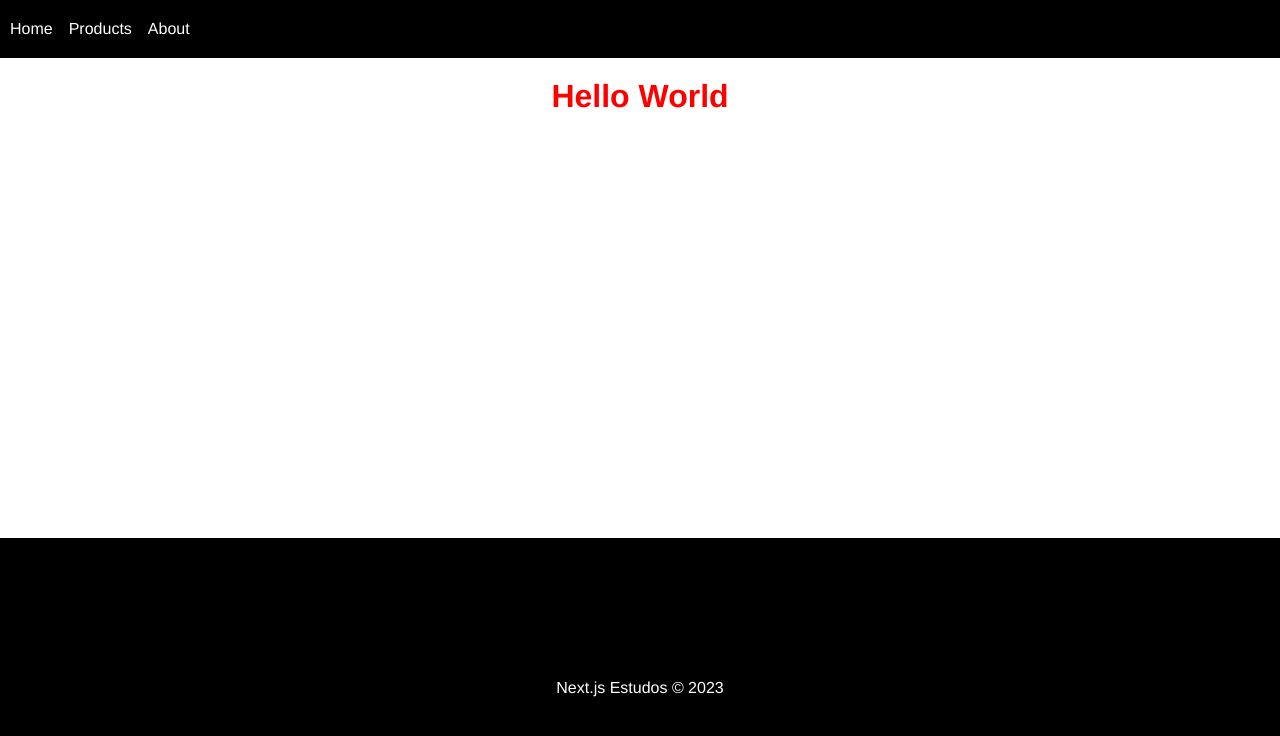
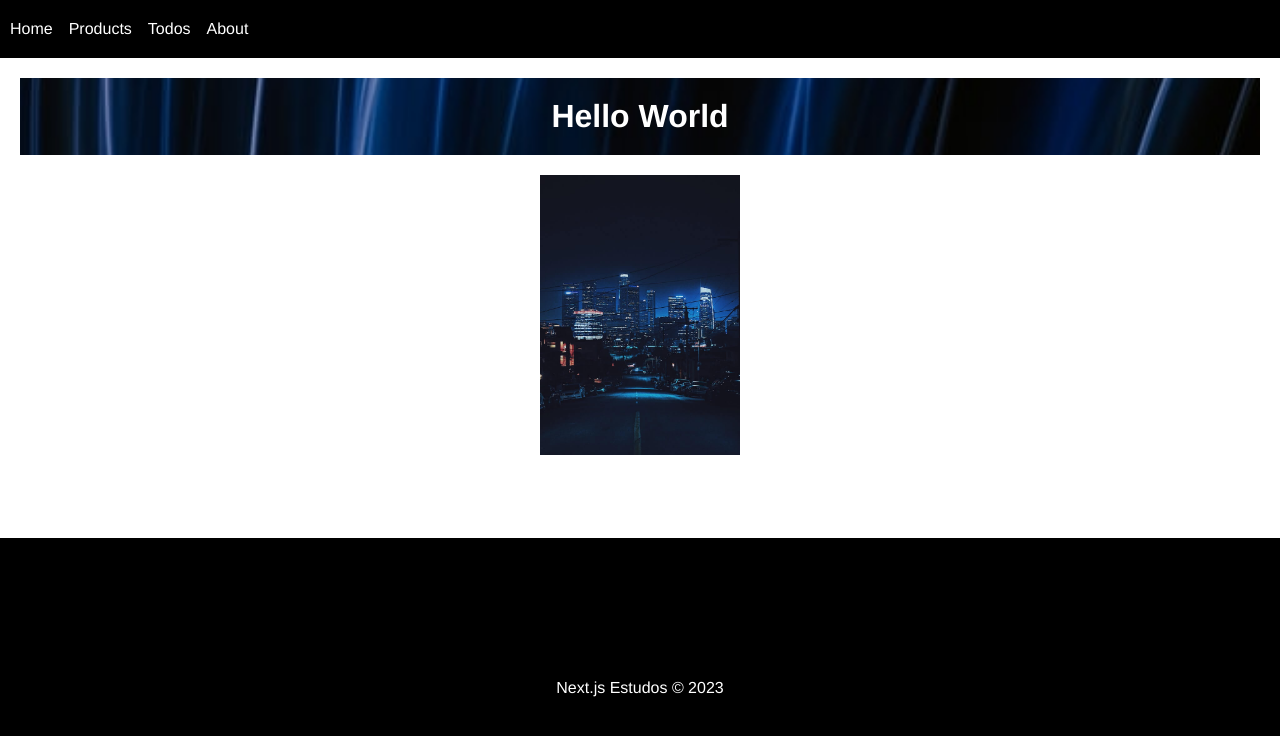
Before and after one commit to noearaujo/Estudos, a Next.js app in the folder nextjs/hello-world/: page / in a window 1280 px wide. Shown: the top 736 px of the page. Built offline with nearby package versions, Linux system fonts and the light colour scheme.

Commit message:
data Fecth - api

```diff
--- a/nextjs/hello-world/src/components/navbar.js
+++ b/nextjs/hello-world/src/components/navbar.js
@@ -6,6 +6,7 @@ export default function Navbar() {
         <div className={styles.navbar}>
             <Link href="/">Home</Link>
             <Link href="/products">Products</Link>
+            <Link href="/todos">Todos</Link>
             <Link href="/about">About</Link>
         </div>
     )
--- a/nextjs/hello-world/src/pages/index.js
+++ b/nextjs/hello-world/src/pages/index.js
@@ -6,7 +6,10 @@ export default function Home() {
   return (
     <>
       <MyHead title="Hello World" />
-      <h1 className={styles.title}>Hello World</h1>
+      <div>
+        <h1 className={styles.title}>Hello World</h1>
+        <Image src="/images/city.jpg" alt='Cidade anoite' width={200} height={280} />
+      </div>
     </>
   )
 }
--- a/nextjs/hello-world/src/styles/Home.module.css
+++ b/nextjs/hello-world/src/styles/Home.module.css
@@ -1,3 +1,8 @@
 .title {
-    color: #f00;
+    color: #fff;
+    background-image: url('/images/pattern.jpg');
+    background-size: cover;
+    background-position: center;
+    padding: 20px;
+    margin-bottom: 20px;
 }
```
Also changed, not shown: nextjs/hello-world/src/pages/todos.js (added, +23 -0 lines), nextjs/hello-world/src/styles/Todos.module.css (added, +11 -0 lines).
